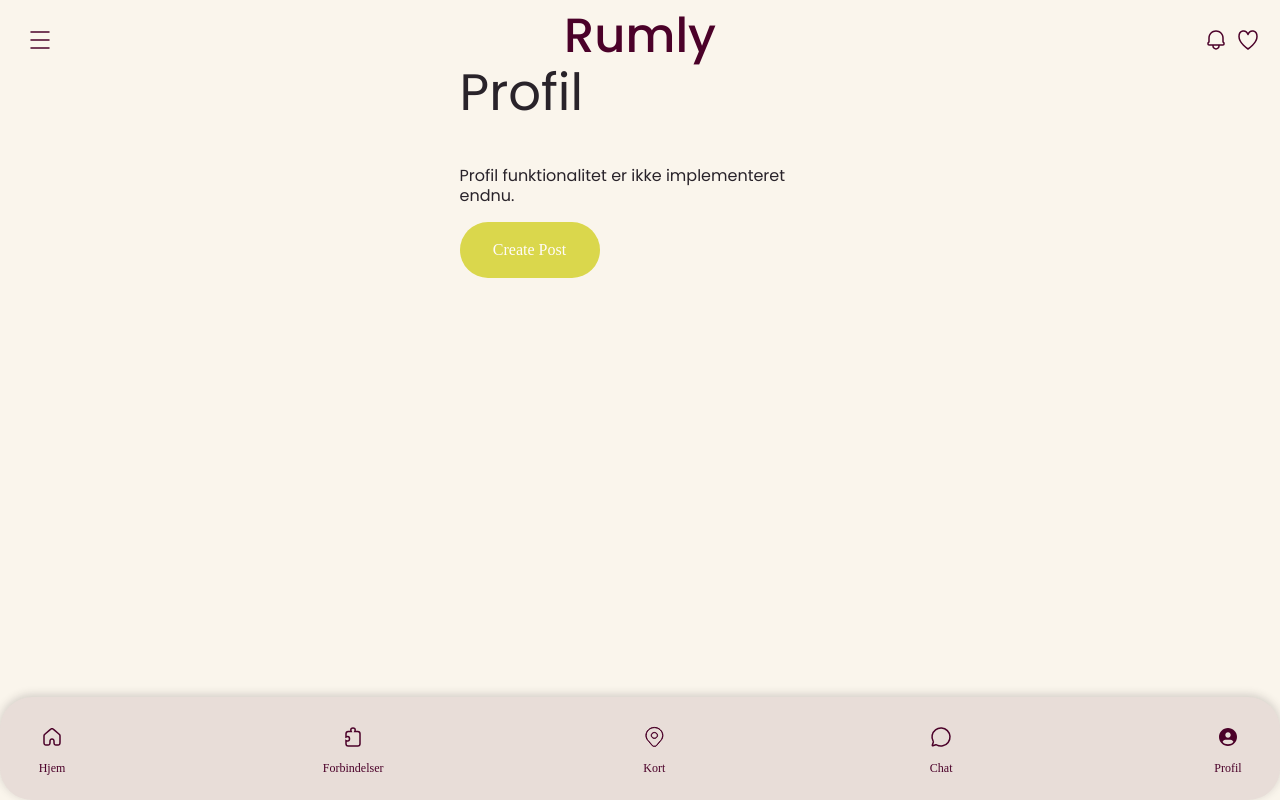
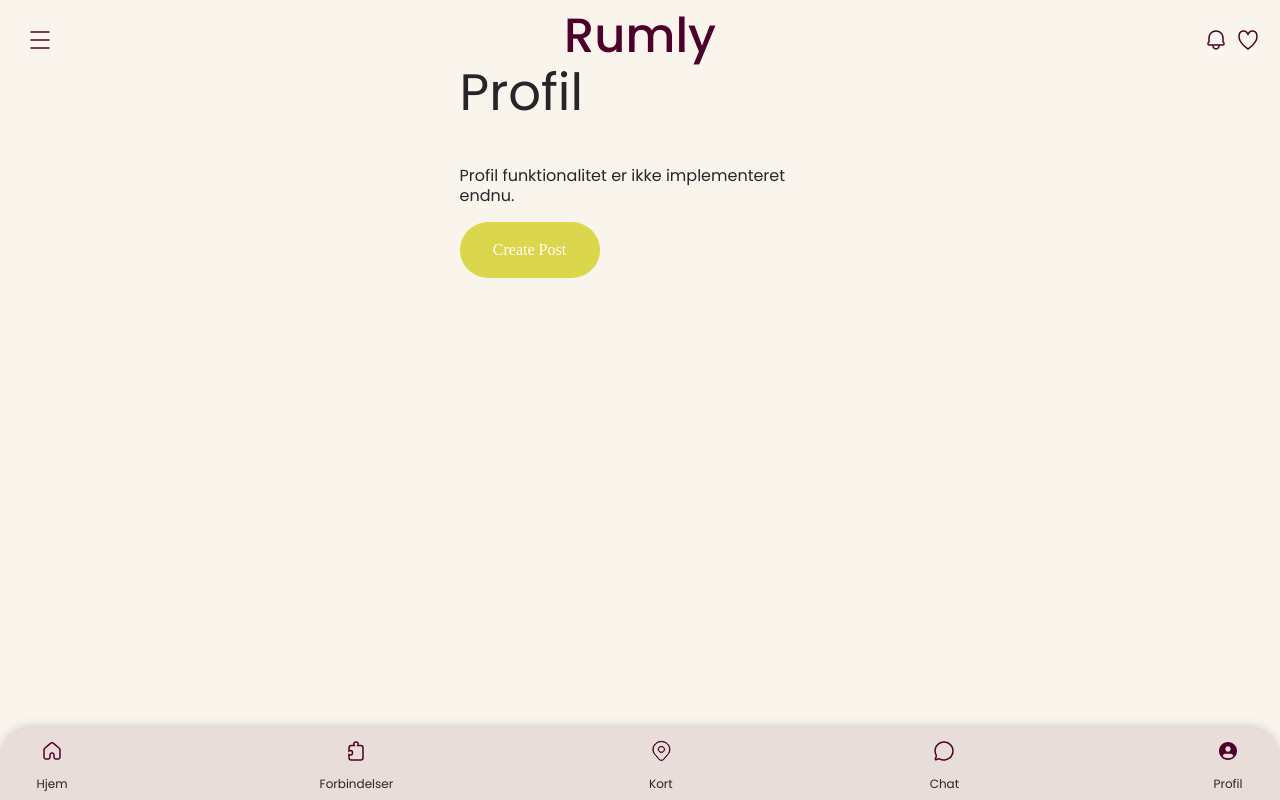
Before and after one commit to Cecilieva/webapp-eksamensprojekt, a React (Vite) app: page /profile in a window 1280 px wide. Built offline with nearby package versions, Linux system fonts and the light colour scheme; no server answers; a web font is replaced by a local one.

Commit message:
opdateret bottom nav 2

```diff
--- a/src/components/Botnav.css
+++ b/src/components/Botnav.css
@@ -7,11 +7,15 @@
   max-width: none;
   padding: 1.5rem 2.25rem;
   background-color: var(--bordeaux10);
-  border-radius: 2rem;
+  border-top-left-radius: 2rem;
+  border-top-right-radius: 2rem;
+  border-bottom-right-radius: 0;
+  border-bottom-left-radius: 0;
   box-shadow: var(--shadow-top);
   display: flex;
   justify-content: space-between;
   align-items: center;
+  height: 4.5rem;
 }
 
 .bottom-nav-link {
@@ -21,7 +25,8 @@
   align-items: center;
   gap: 0.5rem;
   font-size: var(--fs-small);
-  color: var(--bordeaux);
+  color: var(--sort);
+  font-family: var(--font-body);
 }
 
 .bottom-nav-icon {
```
